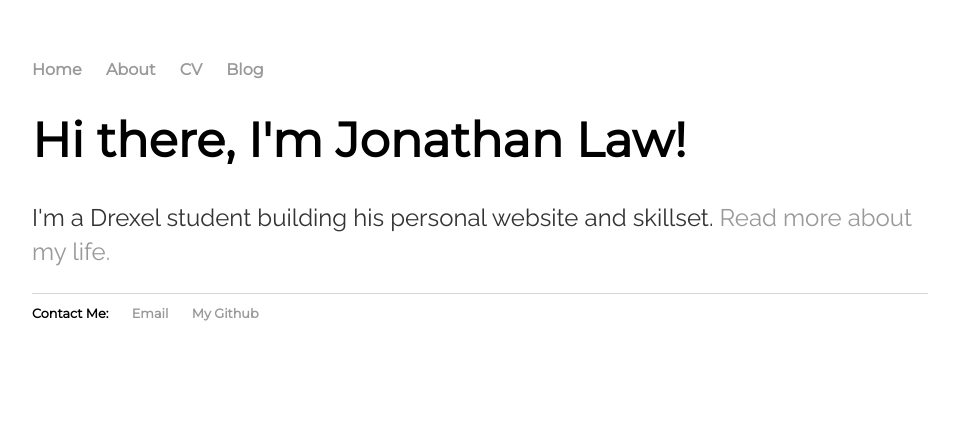
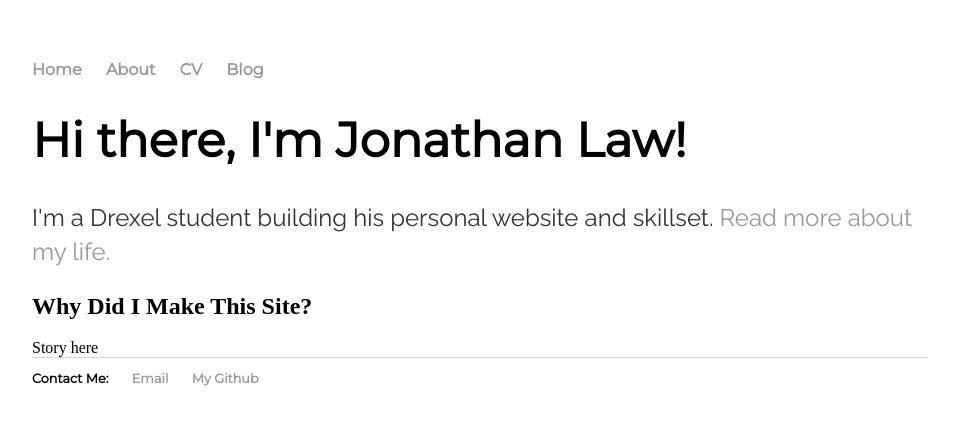
Before and after one commit to shindig7/my-site, a Jekyll site: the page built from html/index.html, in a window 1280 px wide. Shown: the top 425 px of the page, without its empty margins (160-1119 px from the left). Built offline with Jekyll 4.4.1, drawn with Linux system fonts in a browser that asks for light colours.

Commit message:
Updated index.html

```diff
--- a/html/index.html
+++ b/html/index.html
@@ -8,3 +8,9 @@ published: true
 	<h1>Hi there, I'm Jonathan Law!</h1>
 	<p>I'm a Drexel student building his personal website and skillset. <a href="/about">Read more about my life.</a></p>
 </div><!-- /.blurb -->
+<div>
+	<h2>Why Did I Make This Site?</h2>
+	<div>
+		Story here
+	</div>
+</div>
```
